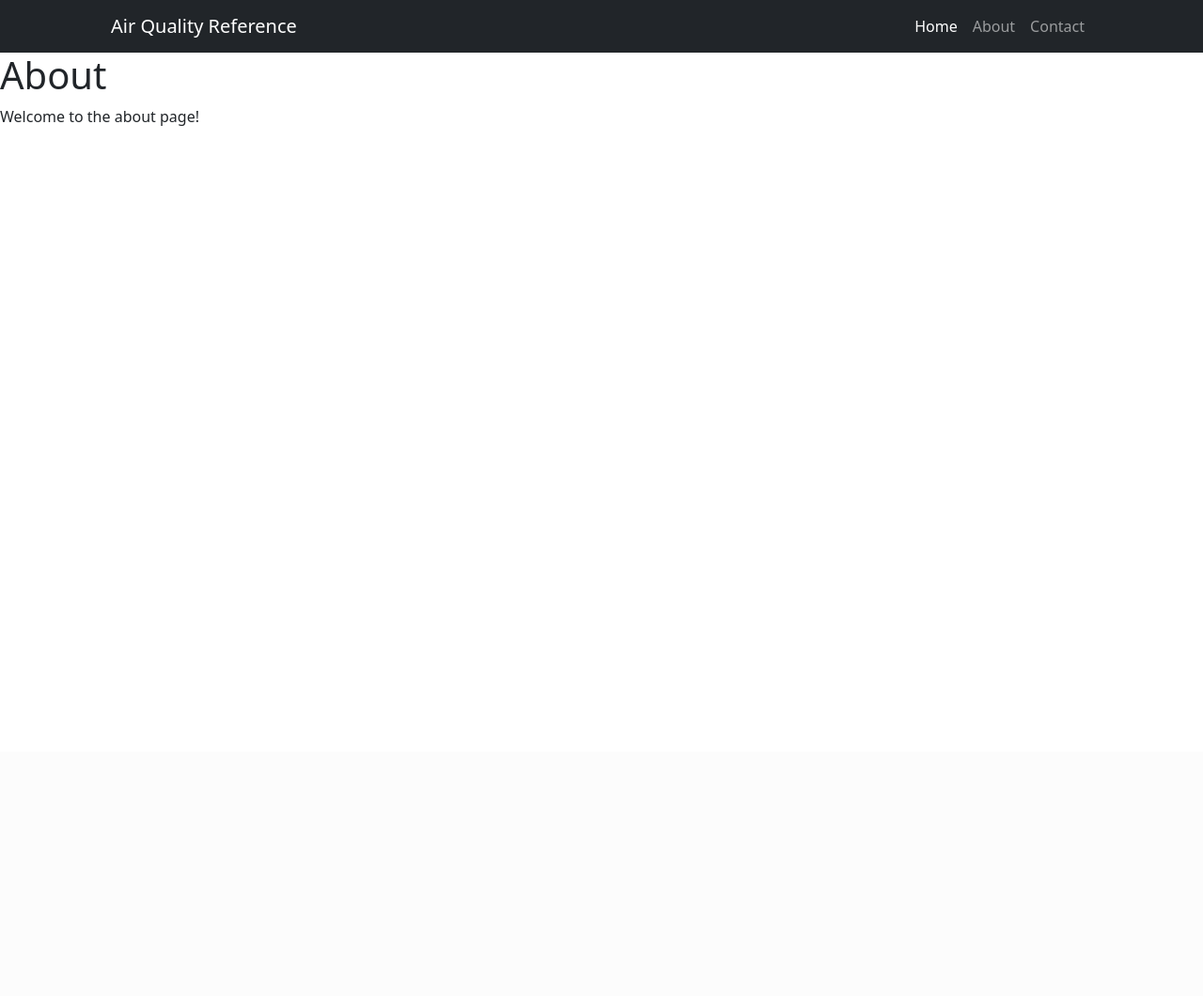
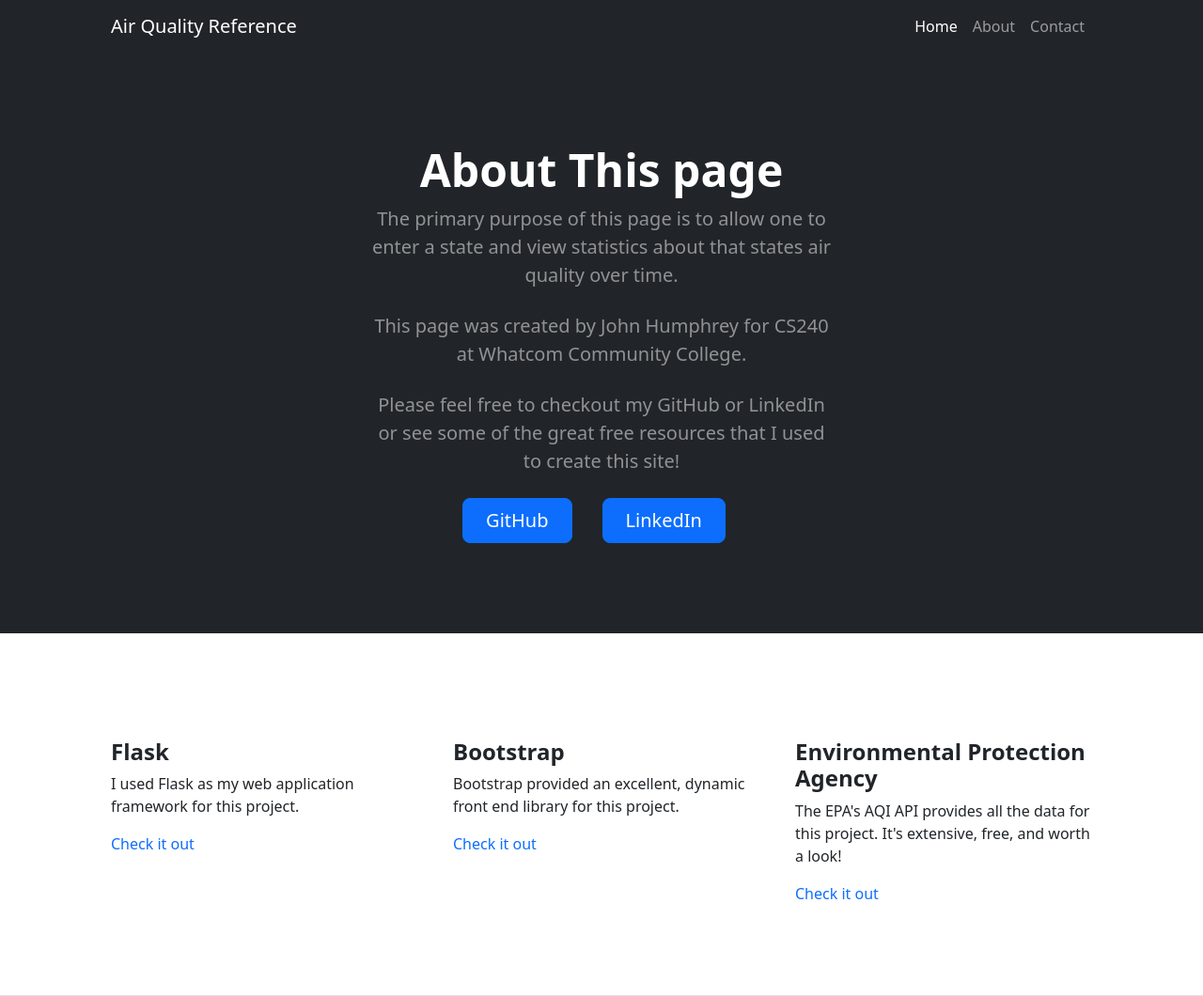
Before and after one commit to jbhumph/avl, a Flask app: page /about/ in a window 1280 px wide. Shown: the whole page at 94% size. Before the commit the page ends 134 px from the top, so only its background shows below. Run offline with Flask 3, Linux system fonts and the light colour scheme; some libraries are stand-ins or nearby versions.

Commit message:
Built out about and contact pages.

```diff
--- a/templates/about.html
+++ b/templates/about.html
@@ -3,6 +3,56 @@
 About
 {% endblock %}
 {% block content %}
-<h1>About</h1>
-Welcome to the about page!
+<header class="bg-dark py-5">
+    <div class="container px-5">
+        <div class="row gx-5 justify-content-center">
+            <div class="col-lg-6">
+                <div class="text-center my-5">
+                    <h1 class="display-5 fw-bolder text-white mb-2">About This page</h1>
+                    <p class="lead text-white-50 mb-4">The primary purpose of this page is to allow one to enter a state and view statistics about that states air quality over time.</p>
+                    <p class="lead text-white-50 mb-4">This page was created by John Humphrey for CS240 at Whatcom Community College.</p>
+                    <p class="lead text-white-50 mb-4">Please feel free to checkout my GitHub or LinkedIn or see some of the great free resources that I used to create this site!</p>
+                    <div class="d-grid gap-3 d-sm-flex justify-content-sm-center">
+                        <a class="btn btn-primary btn-lg px-4 me-sm-3" href="https://github.com/jbhumph">GitHub</a>
+                        <a class="btn btn-primary btn-lg px-4 me-sm-3" href="https://www.linkedin.com/in/john-humphrey-697064300/">LinkedIn</a>
+                    </div>
+                </div>
+            </div>
+        </div>
+    </div>
+</header>
+
+<section class="py-5 border-bottom" id="features">
+    <div class="container px-5 my-5">
+        <div class="row gx-5">
+            <div class="col-lg-4 mb-5 mb-lg-0">
+                <div class="feature bg-primary bg-gradient text-white rounded-3 mb-3"><i class="bi bi-collection"></i></div>
+                <h2 class="h4 fw-bolder">Flask</h2>
+                <p>I used Flask as my web application framework for this project.</p>
+                <a class="text-decoration-none" href="https://flask.palletsprojects.com/en/stable/">
+                    Check it out
+                    <i class="bi bi-arrow-right"></i>
+                </a>
+            </div>
+            <div class="col-lg-4 mb-5 mb-lg-0">
+                <div class="feature bg-primary bg-gradient text-white rounded-3 mb-3"><i class="bi bi-building"></i></div>
+                <h2 class="h4 fw-bolder">Bootstrap</h2>
+                <p>Bootstrap provided an excellent, dynamic front end library for this project.</p>
+                <a class="text-decoration-none" href="https://getbootstrap.com/">
+                    Check it out
+                    <i class="bi bi-arrow-right"></i>
+                </a>
+            </div>
+            <div class="col-lg-4">
+                <div class="feature bg-primary bg-gradient text-white rounded-3 mb-3"><i class="bi bi-toggles2"></i></div>
+                <h2 class="h4 fw-bolder">Environmental Protection Agency</h2>
+                <p>The EPA's AQI API provides all the data for this project. It's extensive, free, and worth a look!</p>
+                <a class="text-decoration-none" href="https://aqs.epa.gov/aqsweb/documents/data_api.html">
+                    Check it out
+                    <i class="bi bi-arrow-right"></i>
+                </a>
+            </div>
+        </div>
+    </div>
+</section>
 {% endblock %}
```
Also changed, not shown: templates/contact.html (+16 -2 lines), templates/home.html (+34 -0 lines).
